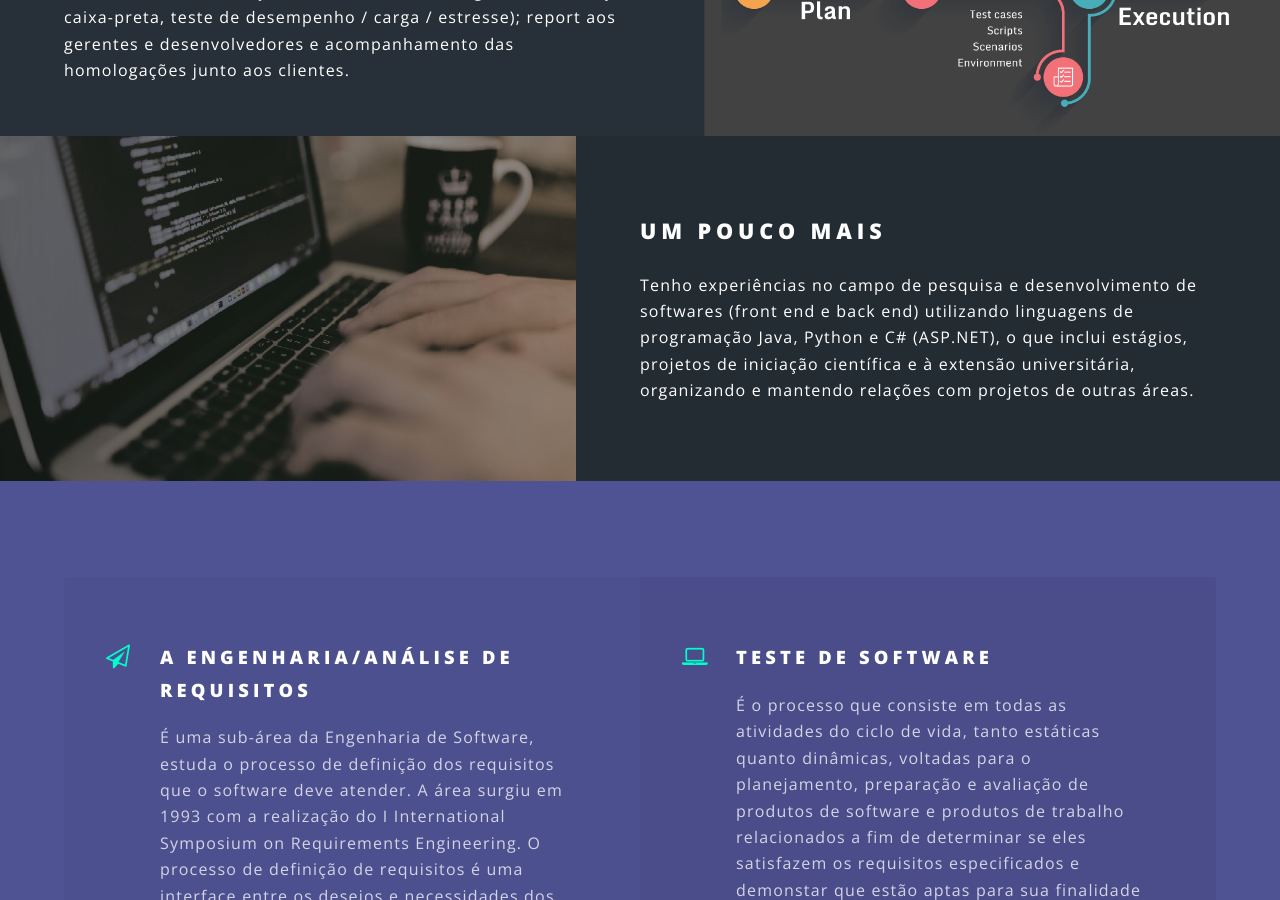
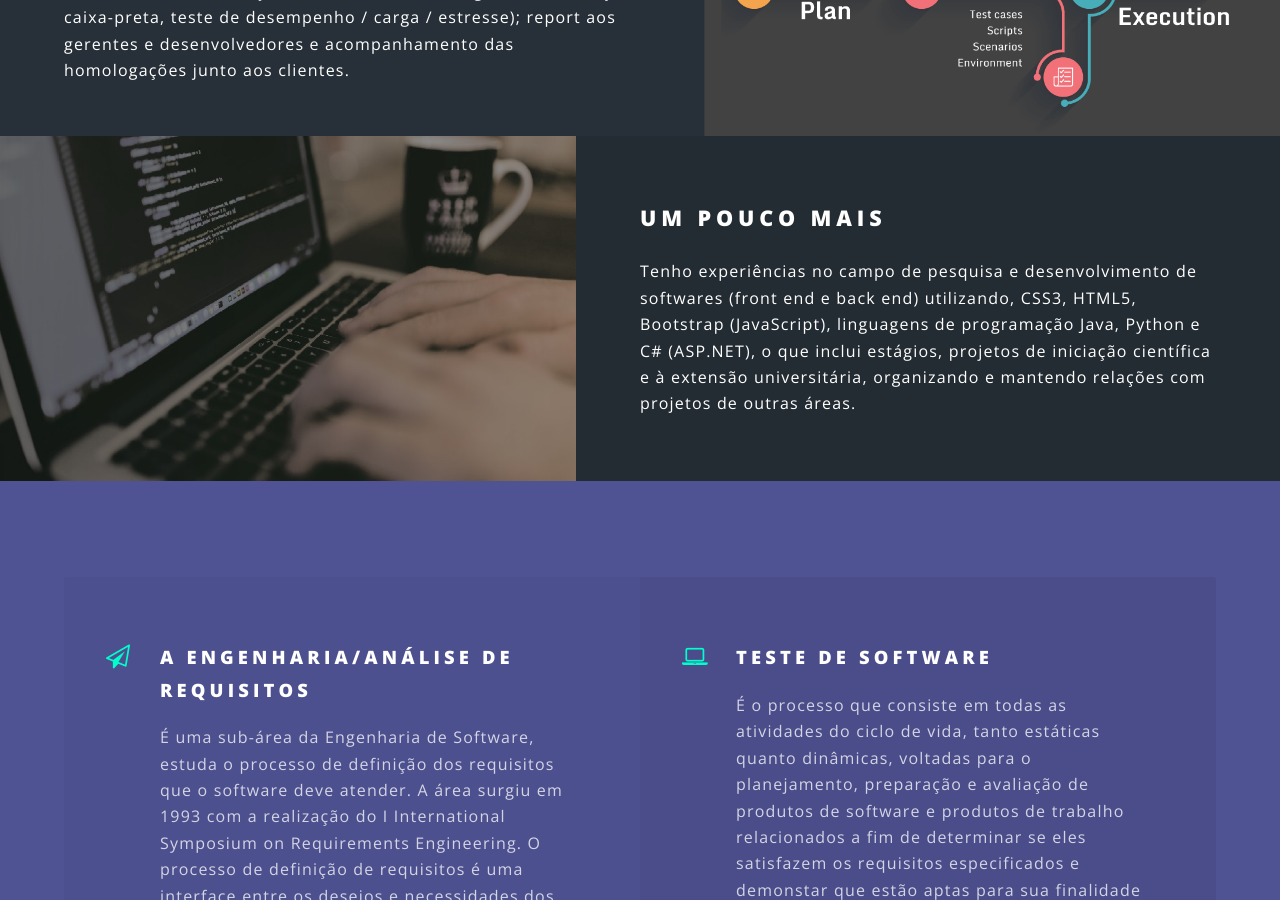
Before and after one commit to SaraFernandes/sarafernandes.github.io_sfdhgdfg, a Jekyll site: the page built from index.html, in a window 1280 px wide and 900 px high, scrolled down 2244 px. Built offline with Jekyll 4.4.1, drawn with Linux system fonts in a browser that asks for light colours.

Commit message:
Update index.html

```diff
--- a/index.html
+++ b/index.html
@@ -55,7 +55,7 @@
 						<section class="spotlight">
 							<div class="image"><img src="images/development.jpg" alt="" /></div><div class="content">
 								<h2>Um Pouco Mais<br/></h2>
-								<p><!--Experiências no desenvolvimento de aplicações para internet (Front-End e Bac) utilizando as tecnologias mais recentes, design criativo  e responsivo (HTML, CSS, Css Frameworks {Bootstrap}, Javascript). E por que eu também trabalho com web? porque web é incrível e há facilidade em aprender cada dia mais-->Tenho experiências no campo de pesquisa e desenvolvimento de softwares (front end e back end) utilizando linguagens de programação Java, Python e C# (ASP.NET), o que inclui estágios, projetos de iniciação científica e à extensão universitária, organizando e mantendo relações com projetos de outras áreas.</p>							</div>
+								<p><!--Experiências no desenvolvimento de aplicações para internet (Front-End e Bac) utilizando as tecnologias mais recentes, design criativo  e responsivo (HTML, CSS, Css Frameworks {Bootstrap}, Javascript). E por que eu também trabalho com web? porque web é incrível e há facilidade em aprender cada dia mais-->Tenho experiências no campo de pesquisa e desenvolvimento de softwares (front end e back end) utilizando, CSS3, HTML5, Bootstrap (JavaScript), linguagens de programação Java, Python e C# (ASP.NET), o que inclui estágios, projetos de iniciação científica e à extensão universitária, organizando e mantendo relações com projetos de outras áreas.</p>							</div>
 						</section>
 					</section>
 
```
